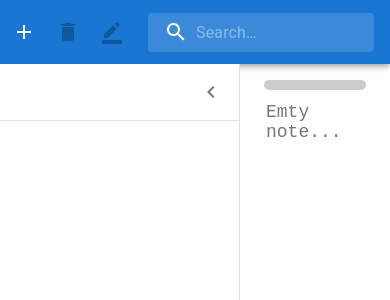
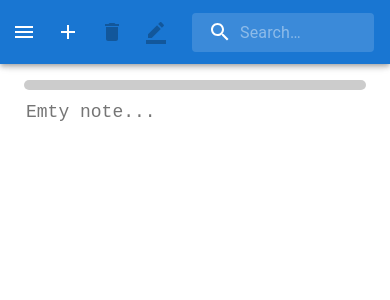
Before and after one commit to ghostpunk25/ReactTodo, a React (Create React App) app: page / in a window 390 px wide. Shown: the top 300 px of the page. Built offline with nearby package versions, Linux system fonts and the light colour scheme.

Commit message:
add custom hook for window size

```diff
--- a/src/components/App/App.jsx
+++ b/src/components/App/App.jsx
@@ -10,12 +10,22 @@ import { addTodo } from 'services/indexedDB';
 import { removeTodo } from 'services/indexedDB';
 import { formattedDate } from 'services/indexedDB';
 import { nanoid } from 'nanoid'
+import { useWindowSize } from 'hooks/useWindowSize';
 
 export const drawerWidth = 240;
 
 export const App = () => {
   const [open, setOpen] = useState(true);
   const ctx = useContext(context);
+  const windowSize = useWindowSize();
+
+  useEffect(() => {
+    if (windowSize.width <= 450) {
+      setOpen(false);
+    } else {
+      setOpen(true);
+    }
+  }, [windowSize.width]);
 
   useEffect(() => {
     createIndexedDB()
--- a/src/components/WorkSpace/WorkSpace.jsx
+++ b/src/components/WorkSpace/WorkSpace.jsx
@@ -32,7 +32,7 @@ export const WorkSpace = ({ open }) => {
             sx={{
                textAlign: 'center',
                background: '#ccc',
-               py: '5px',
+               p: '5px',
                borderRadius: '20px',
                mb: '10px'
             }}>
--- /dev/null
+++ b/src/hooks/useWindowSize.js
@@ -0,0 +1,25 @@
+const { useEffect, useState } = require("react");
+
+export const useWindowSize = () => {
+   const [windowSize, setWindowSize] = useState({
+      width: window.innerWidth,
+      height: window.innerHeight,
+   });
+
+   useEffect(() => {
+      const handleResize = () => {
+         setWindowSize({
+            width: window.innerWidth,
+            height: window.innerHeight,
+         });
+      };
+
+      window.addEventListener('resize', handleResize);
+
+      return () => {
+         window.removeEventListener('resize', handleResize);
+      };
+   }, []);
+
+   return windowSize;
+};
```
